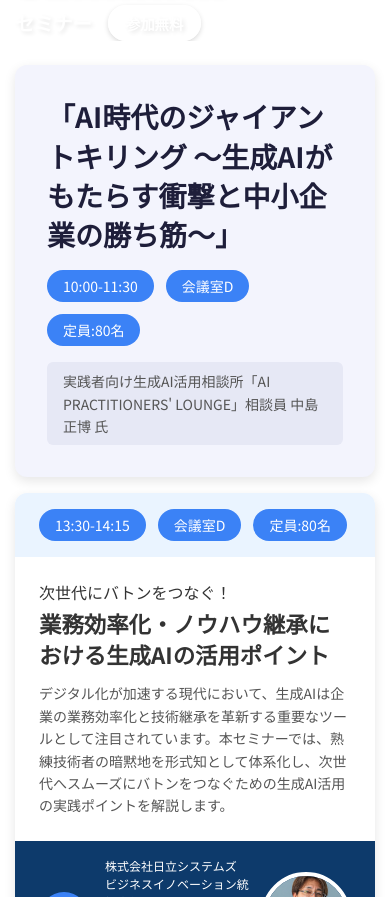
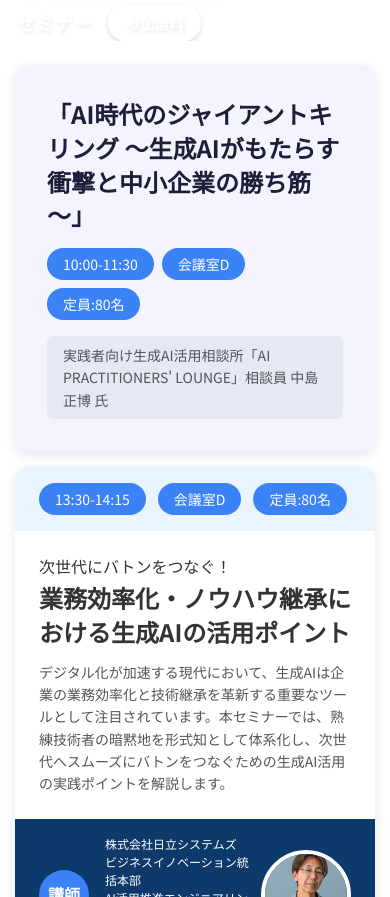
Before and after one commit to kitahama0525/pit-fair-landing, a plain HTML site: page index.html in a window 390 px wide. Shown: the part 924-1821 px from the top of the page. Drawn offline with nearby package versions, Linux system fonts and the light colour scheme.

Commit message:
Update Fix

```diff
--- a/assets/css/styles.css
+++ b/assets/css/styles.css
@@ -967,7 +967,7 @@ img {
 }
 
 .featured-seminar .title {
-  font-size: 1.75rem; /* 28px */
+  font-size: 1.5rem;
   font-weight: 700;
   color: #1e1e3a;
   margin: 0 0 1rem 0;
@@ -993,6 +993,10 @@ img {
 @media (max-width: 768px) {
   .featured-seminar {
     margin-bottom: 1rem;
+  }
+
+  .featured-seminar .info-tags {
+    gap: 0.5rem;
   }
 }
 
@@ -1046,9 +1050,9 @@ img {
   margin-bottom: 0.75rem;
 }
 
-.card-1 .card-title {
+/* .card-1 .card-title {
   font-size: 1.4rem;
-}
+} */
 
 .card-1 .card-title span {
   font-size: 1rem;
```
